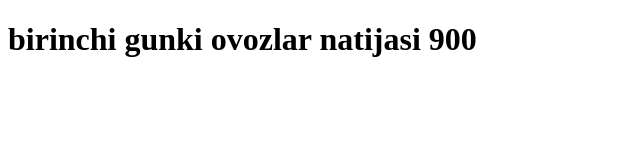
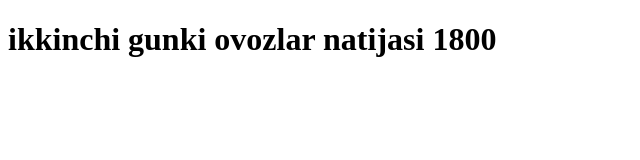
Before and after one commit to MatkarimboyMatkarimov/joylaMatkarim, a plain HTML site: page index.html in a window 1280 px wide. Shown: the whole page, without its empty margins (0-640 px from the left). Drawn offline with Linux system fonts and the light colour scheme.

Commit message:
ikkinchi gunki ovozlar natijasi

```diff
--- a/index.html
+++ b/index.html
@@ -6,6 +6,6 @@
     <title>Document</title>
 </head>
 <body>
-    <h1>birinchi gunki ovozlar natijasi 900</h1>
+    <h1>ikkinchi gunki ovozlar natijasi 1800</h1>
 </body>
 </html>
```
